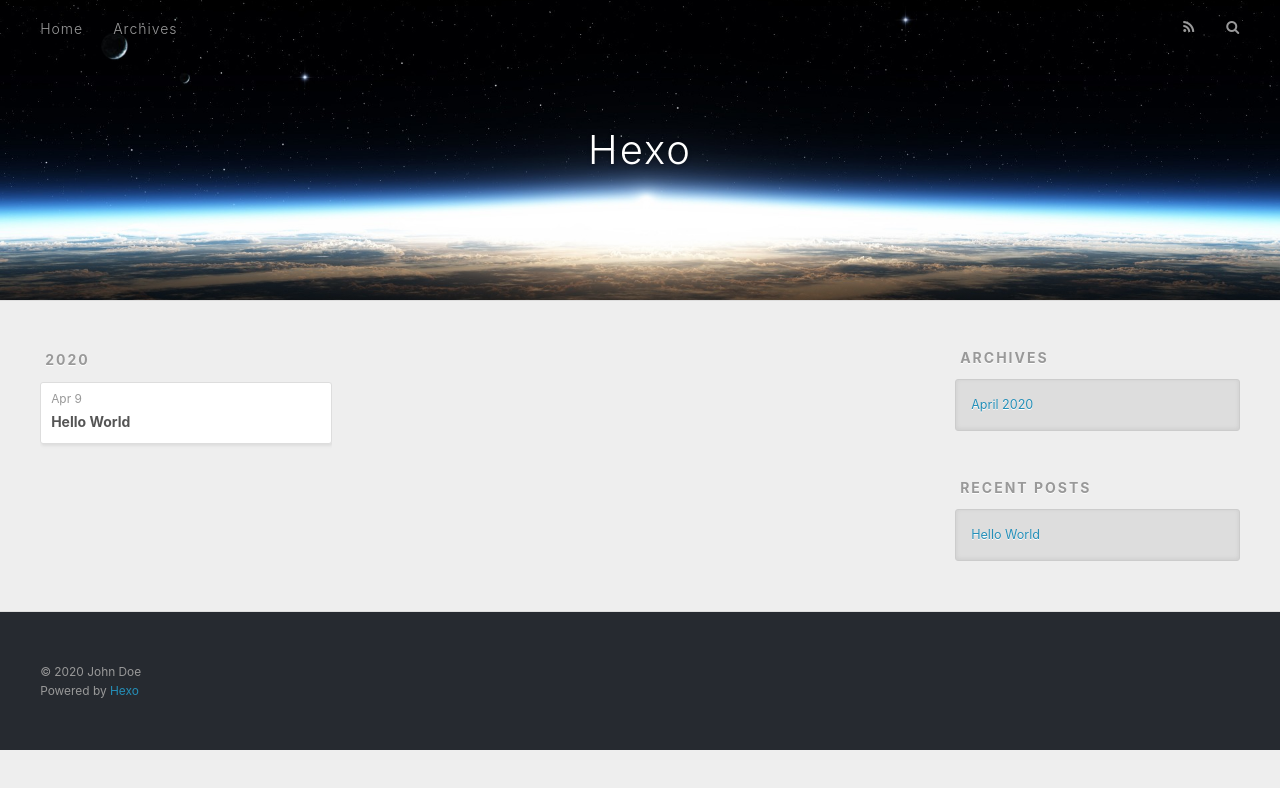
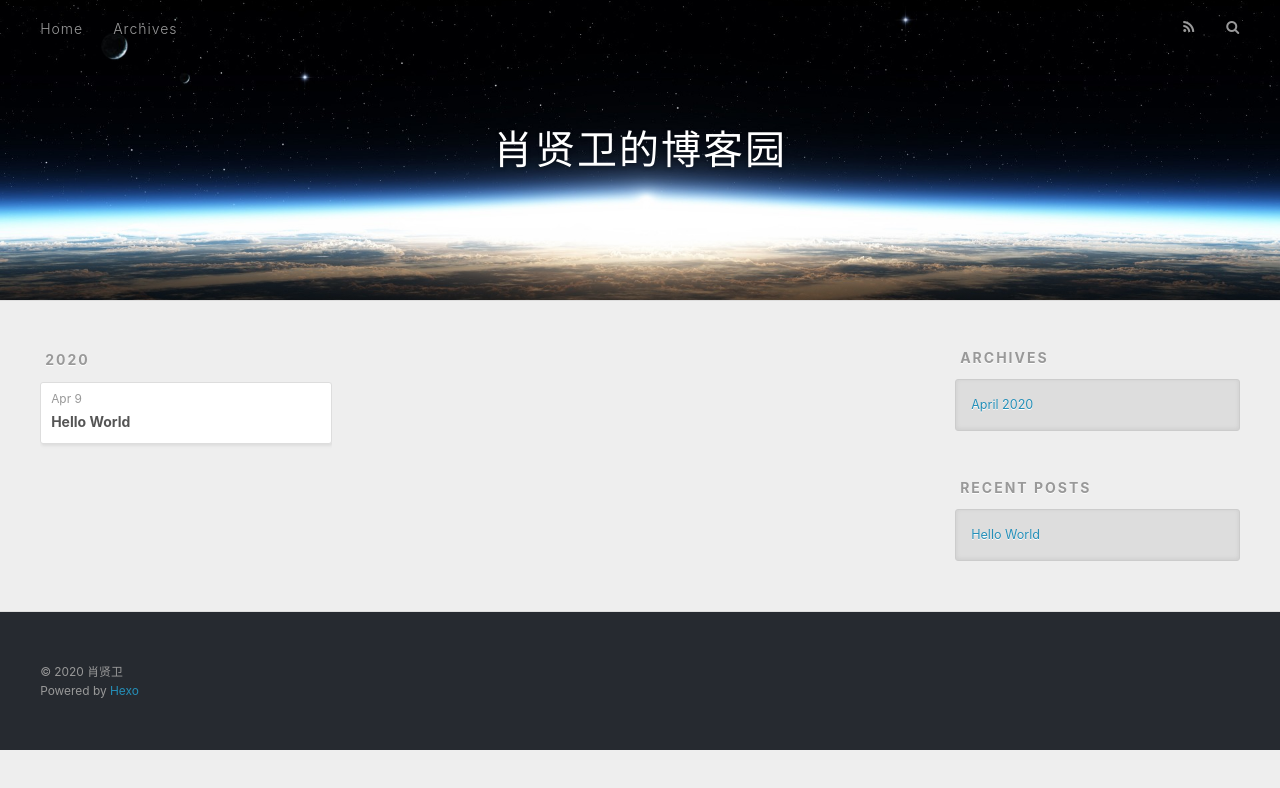
Before and after one commit to xxwe/xxwe.github.io, a plain HTML site: page archives/2020/04/index.html in a window 1280 px wide. Drawn offline with nearby package versions, Linux system fonts and the light colour scheme.

Commit message:
Site updated: 2020-04-09 17:07:05

```diff
--- a/archives/2020/04/index.html
+++ b/archives/2020/04/index.html
@@ -5,17 +5,17 @@
 
 
 
-  <title>Archives: 2020/4 | Hexo</title>
+  <title>Archives: 2020/4 | 肖贤卫的博客园</title>
   <meta name="viewport" content="width=device-width, initial-scale=1, maximum-scale=1">
   <meta property="og:type" content="website">
-<meta property="og:title" content="Hexo">
+<meta property="og:title" content="肖贤卫的博客园">
 <meta property="og:url" content="http://yoursite.com/archives/2020/04/index.html">
-<meta property="og:site_name" content="Hexo">
+<meta property="og:site_name" content="肖贤卫的博客园">
 <meta property="og:locale" content="en_US">
-<meta property="article:author" content="John Doe">
+<meta property="article:author" content="肖贤卫">
 <meta name="twitter:card" content="summary">
 
-    <link rel="alternate" href="/atom.xml" title="Hexo" type="application/atom+xml">
+    <link rel="alternate" href="/atom.xml" title="肖贤卫的博客园" type="application/atom+xml">
 
 
     <link rel="icon" href="/favicon.png">
@@ -36,7 +36,7 @@
   <div id="header-outer" class="outer">
     <div id="header-title" class="inner">
       <h1 id="logo-wrap">
-        <a href="/" id="logo">Hexo</a>
+        <a href="/" id="logo">肖贤卫的博客园</a>
       </h1>
 
     </div>
@@ -141,7 +141,7 @@
 
   <div class="outer">
     <div id="footer-info" class="inner">
-      &copy; 2020 John Doe<br>
+      &copy; 2020 肖贤卫<br>
       Powered by <a href="http://hexo.io/" target="_blank">Hexo</a>
     </div>
   </div>
```
Also changed, not shown: 2020/04/09/hello-world/index.html (+7 -7 lines), archives/2020/index.html (+7 -7 lines), archives/index.html (+7 -7 lines), index.html (+8 -8 lines).
